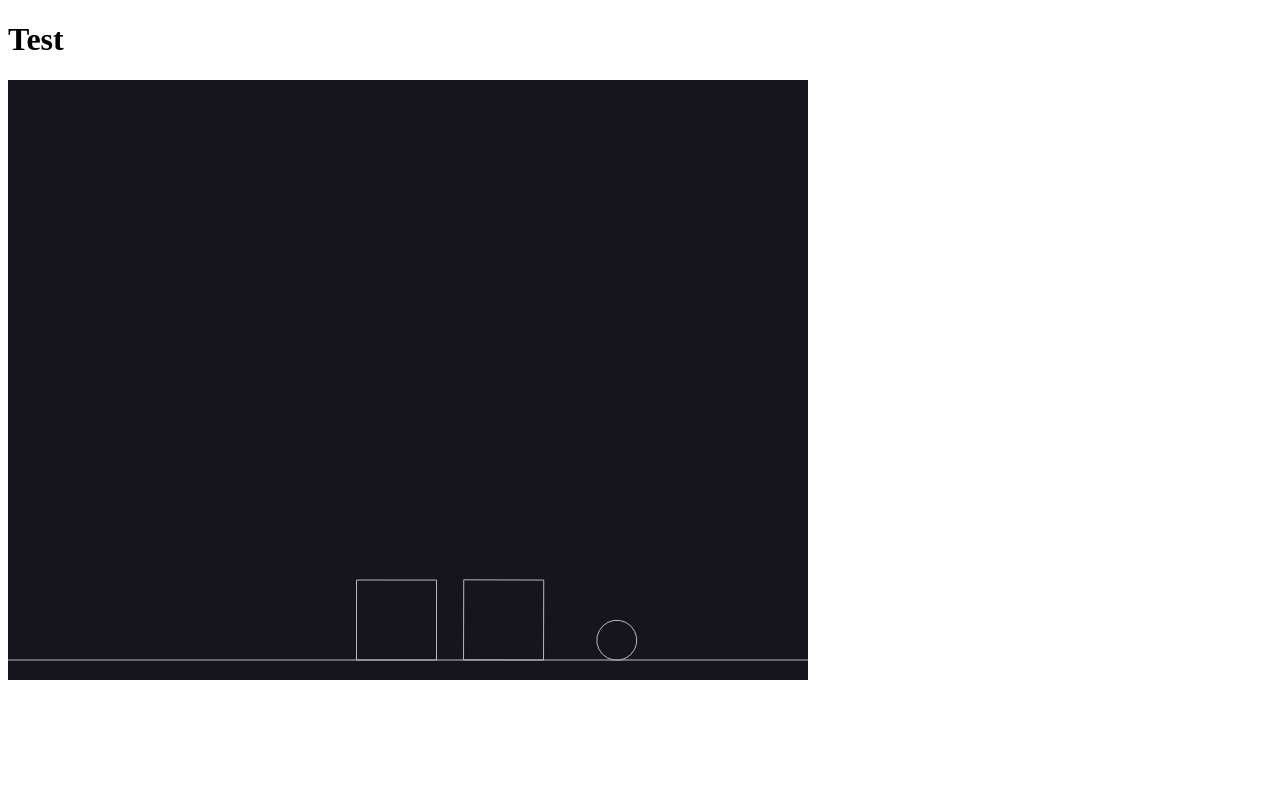
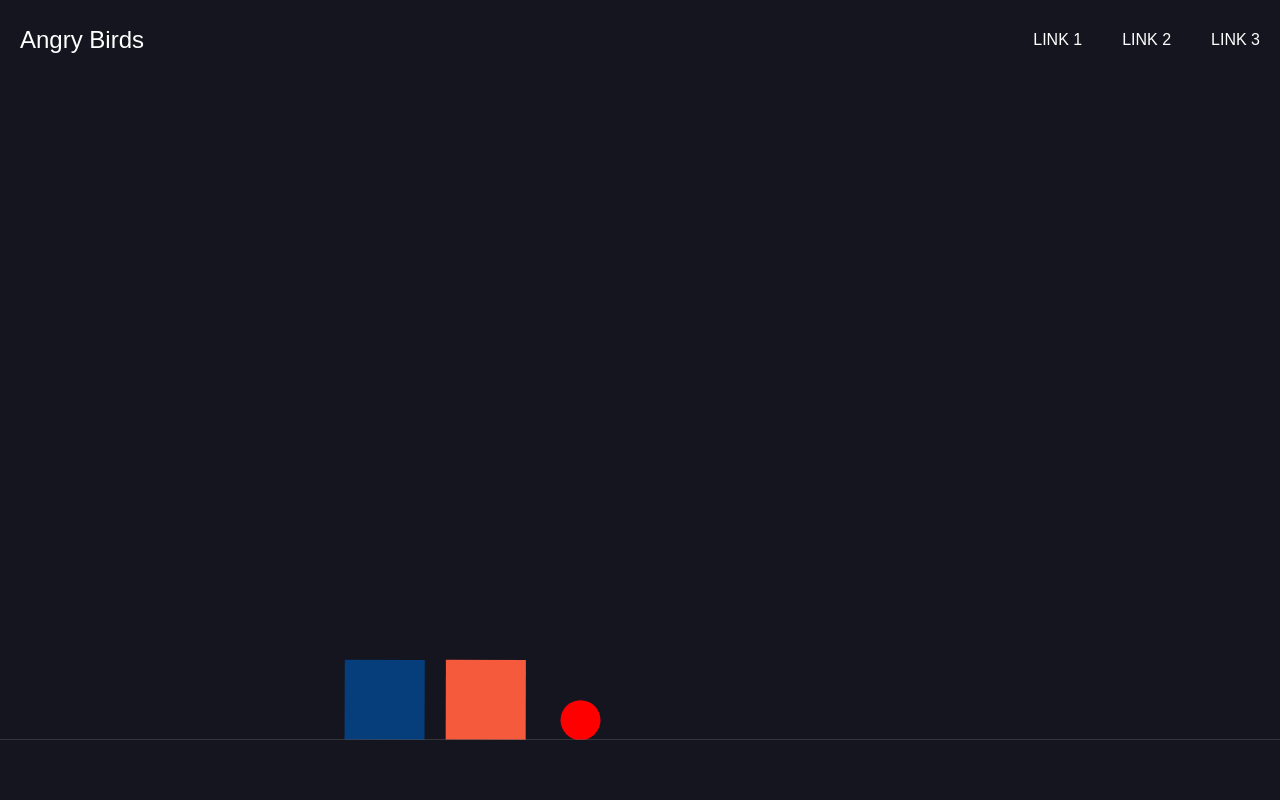
Before and after one commit to boka97/angry-birds-clone, a website built with Parcel: page src/index.html in a window 1280 px wide. Built offline with nearby package versions, Linux system fonts and the light colour scheme.

Commit message:
Set full-screen canvas

```diff
--- /dev/null
+++ b/src/index.css
@@ -0,0 +1,62 @@
+*,
+*::before,
+*::after {
+    margin: 0;
+    padding: 0;
+    box-sizing: border-box;
+}
+
+html {
+    font-family: sans-serif;
+}
+
+.nav {
+    position: absolute;
+    top: 0;
+    left: 0;
+    right: 0;
+    height: 80px;
+    display: flex;
+    justify-content: space-between;
+}
+
+.nav-items {
+    display: flex;
+}
+
+.nav-item {
+    display: flex;
+    justify-content: center;
+    align-items: center;
+    padding: 20px;
+}
+
+.nav-item-link {
+    text-decoration: none;
+    color: #fff;
+    text-transform: uppercase;
+    transition: all 0.2s;
+}
+
+.nav-item-link:hover {
+    color: #ff8800;
+}
+
+.logo-container {
+    font-size: 24px;
+    color: #fff;
+    margin-left: 20px;
+    display: flex;
+    justify-content: center;
+    align-items: center;
+}
+
+.container {
+    height: 100vh;
+    width: 100vw;
+}
+
+#world {
+    height: 100%;
+    width: 100%;
+}
--- a/src/index.html
+++ b/src/index.html
@@ -6,7 +6,26 @@
         <title>Angry Birds Clone</title>
     </head>
     <body>
-        <h1>Test</h1>
+        <nav class="nav">
+            <div class="logo-container">
+                <p clas="logo">Angry Birds</p>
+            </div>
+            <ul class="nav-items">
+                <li class="nav-item">
+                    <a class="nav-item-link" href="#">Link 1</a>
+                </li>
+                <li class="nav-item">
+                    <a class="nav-item-link" href="#">Link 2</a>
+                </li>
+                <li class="nav-item">
+                    <a class="nav-item-link" href="#">Link 3</a>
+                </li>
+            </ul>
+        </nav>
+        <div class="container">
+            <canvas id="world"></canvas>
+        </div>
+
         <script src="./index.ts"></script>
     </body>
 </html>
--- a/src/index.ts
+++ b/src/index.ts
@@ -1,3 +1,4 @@
+import './index.css'
 import Matter from 'matter-js'
 
 const { Engine, Render, World, Bodies } = Matter
@@ -5,15 +6,28 @@ const { Engine, Render, World, Bodies } = Matter
 const engine = Engine.create()
 
 const render = Render.create({
-    element: document.body,
-    engine: engine,
+    engine,
+    canvas: document.querySelector('#world'),
+    options: {
+        wireframes: false,
+        width: window.innerWidth,
+        height: window.innerHeight,
+    },
 })
 
-const ball = Bodies.circle(420, 15, 20)
+const ball = Bodies.circle(420, 15, 20, {
+    render: {
+        fillStyle: '#ff0000',
+    },
+})
 
 const boxA = Bodies.rectangle(400, 200, 80, 80)
 const boxB = Bodies.rectangle(450, 50, 80, 80)
-const ground = Bodies.rectangle(400, 610, 810, 60, { isStatic: true })
+
+const { canvas } = render
+const ground = Bodies.rectangle(0, canvas.height, canvas.width * 2, 120, {
+    isStatic: true,
+})
 
 World.add(engine.world, [ball, boxA, boxB, ground])
 
```
